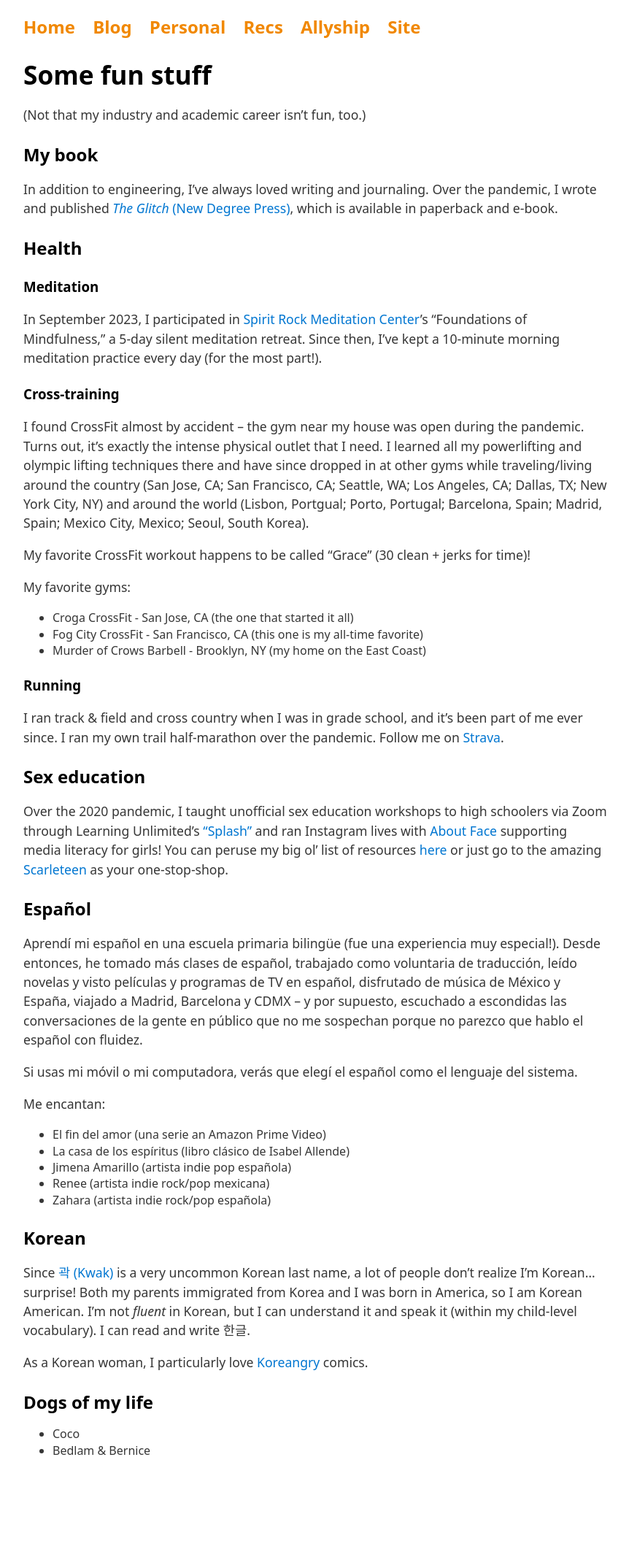
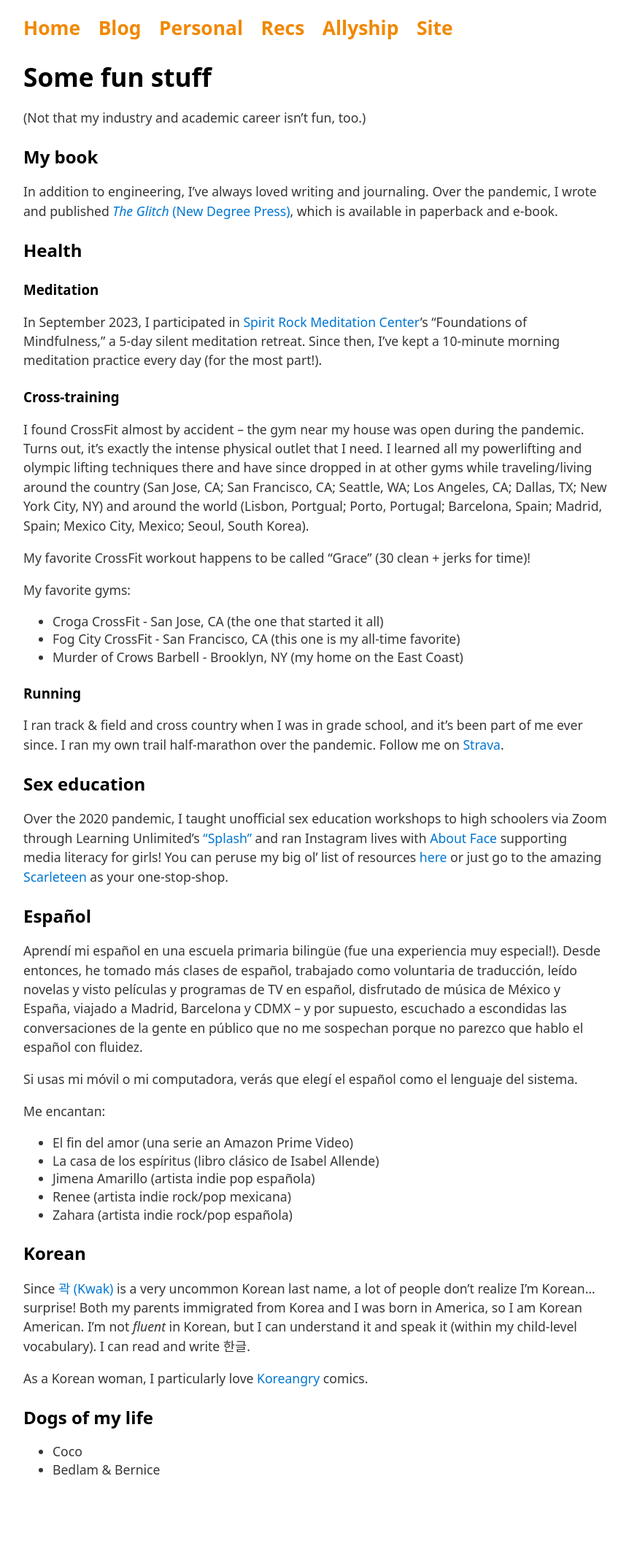
Before and after one commit to grkw/grkw.github.io, a Jekyll site: the page built from pages/personal.md, in a window 1280 px wide. Shown: the whole page at 73% size, without its empty margins (208-1070 px from the left). Built offline with Jekyll 4.4.1, drawn with Linux system fonts in a browser that asks for light colours; before the commit the page ends 2018 px from its top, so only the background shows below that.

Commit message:
Minor styling fixes

```diff
--- a/css/main.css
+++ b/css/main.css
@@ -38,3 +38,11 @@ ul.posts {
 ul.posts li {
   list-style: none;
 }
+
+ul, ol {
+  font-size: 1.1em; /* Match your p { font-size: 1.1em; } */
+}
+
+body {
+  margin-bottom: 96px; /* Adjust value as needed */
+}
```
